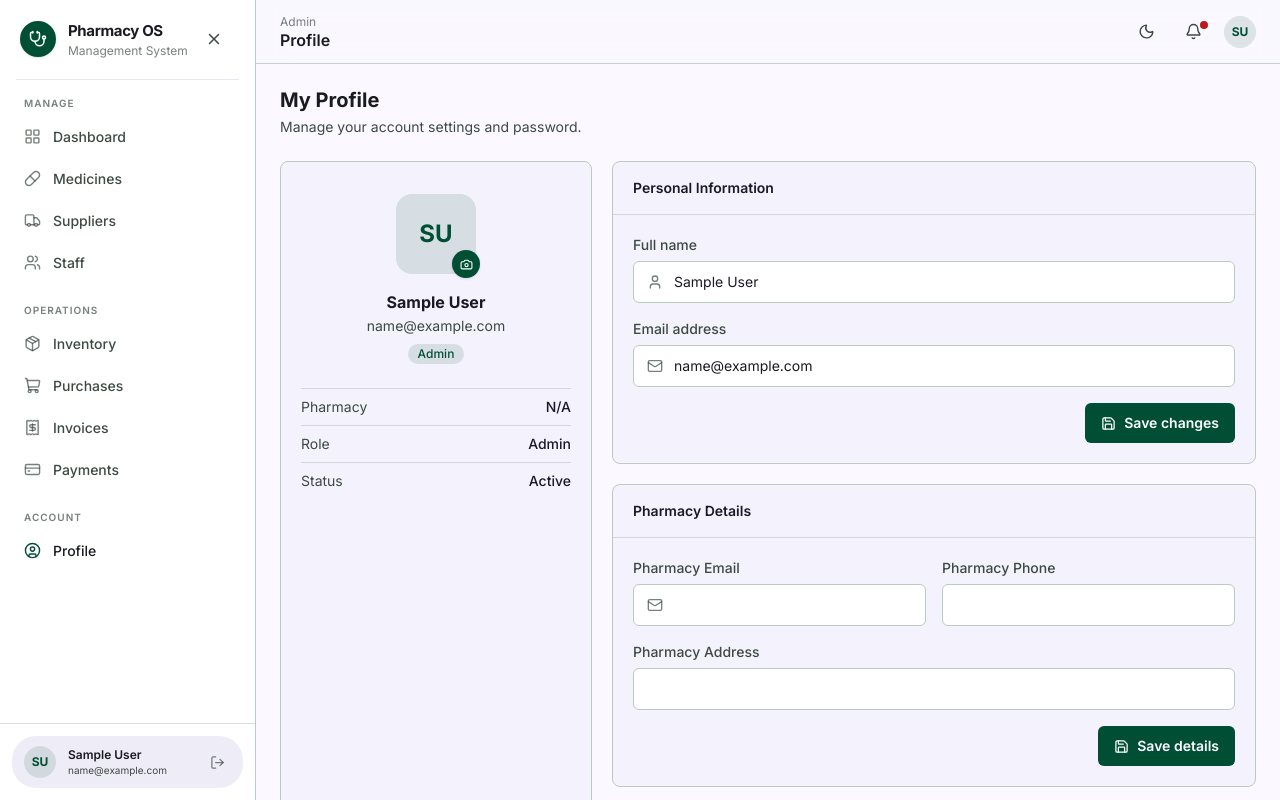
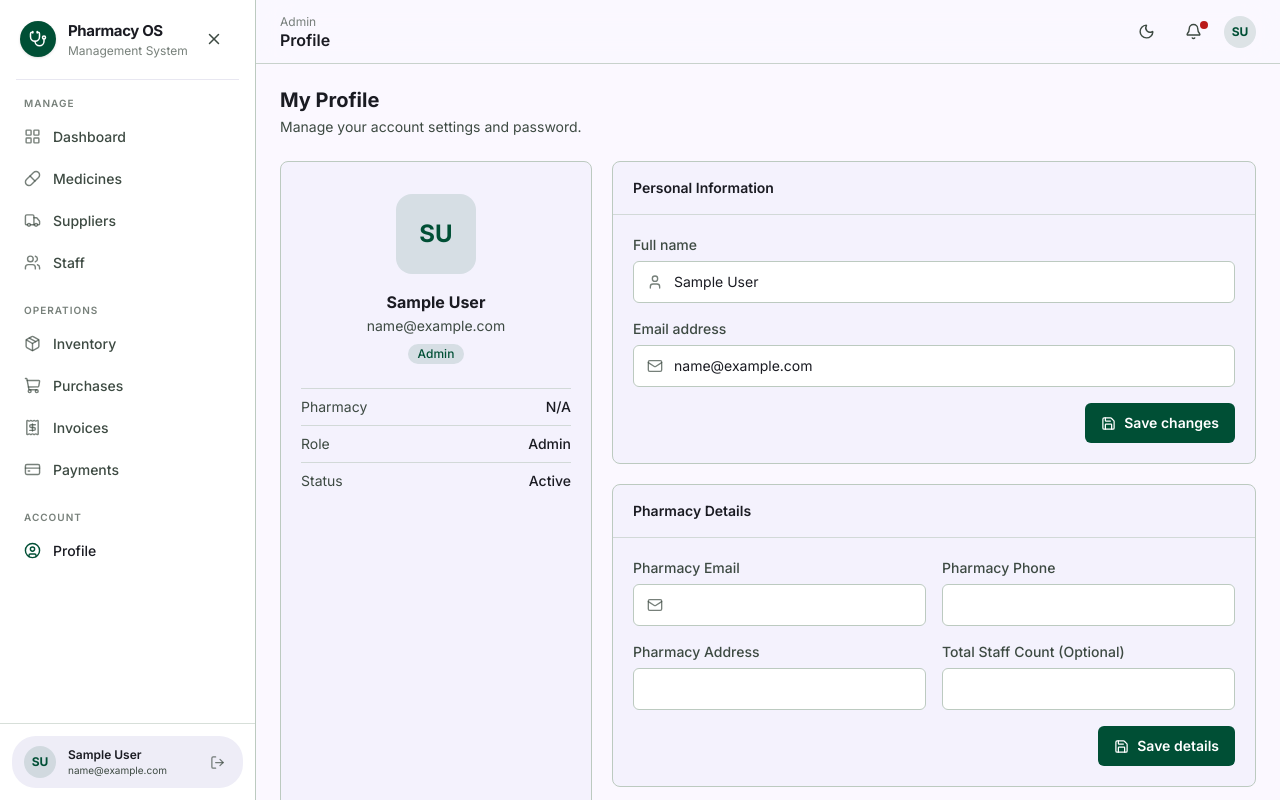
Before and after one commit to MIbrahim453/pharmacy-management-system, a React app in the folder frontend/: page /admin/profile in a window 1280 px wide. Shown: the top 800 px of the page. Built offline with nearby package versions, Linux system fonts and the light colour scheme; no server answers; sample sign-in values are in the browser's storage; the HTML template or start-up script is replaced by a standard one.

Commit message:
Enhance validation and UI for pharmacy details and medicines management

```diff
--- a/frontend/src/components/ui/Table.jsx
+++ b/frontend/src/components/ui/Table.jsx
@@ -1,6 +1,6 @@
-export function Table({ className, children }) {
+export function Table({ className, wrapperClassName = 'overflow-x-auto', children }) {
   return (
-    <div className="w-full overflow-x-auto">
+    <div className={`w-full ${wrapperClassName}`}>
       <table className={`data-table ${className || ''}`}>{children}</table>
     </div>
   );
--- a/frontend/src/features/admin/pages/Medicines.jsx
+++ b/frontend/src/features/admin/pages/Medicines.jsx
@@ -240,10 +240,10 @@ export default function Medicines() {
           </div>
         </div>
 
-        <Table>
+        <Table wrapperClassName="overflow-x-hidden">
           <thead>
             <tr>
-              <Th>Medicine (Brand & Generic)</Th>
+              <Th>Medicine</Th>
               <Th>Category</Th>
               <Th>Manufacturer</Th>
               <Th>Sale Unit</Th>
@@ -270,10 +270,7 @@ export default function Medicines() {
                       <div className="flex h-10 w-10 shrink-0 items-center justify-center rounded-xl bg-primary/12 text-primary text-xs font-bold">
                         {m.name.slice(0, 2).toUpperCase()}
                       </div>
-                      <div>
-                        <div className="text-sm font-bold text-on-surface">{m.name}</div>
-                        <div className="text-xs text-on-surface-variant font-medium italic">{m.genericName}</div>
-                      </div>
+                      <span className="text-sm font-bold text-on-surface">{m.name}</span>
                     </div>
                   </Td>
                   <Td>
@@ -292,8 +289,8 @@ export default function Medicines() {
                     {m.stock.toLocaleString()} {m.saleUnit}s
                   </Td>
                   <Td className="text-sm text-on-surface-variant tnum">{m.expiry || '—'}</Td>
-                  <Td>
-                    <Badge status={m.status} dot />
+                  <Td className="whitespace-nowrap">
+                    <Badge status={m.status} dot className="whitespace-nowrap" />
                   </Td>
                   <Td>
                     <div className="flex items-center gap-1">
--- a/frontend/src/features/profile/pages/Profile.jsx
+++ b/frontend/src/features/profile/pages/Profile.jsx
@@ -2,7 +2,7 @@ import { useState, useEffect } from 'react';
 import { useSelector, useDispatch } from 'react-redux';
 import { useForm } from 'react-hook-form';
 import { toast } from 'sonner';
-import { User as UserIcon, Mail, Lock, Save, Camera, Percent, ShieldAlert, AlertTriangle } from 'lucide-react';
+import { User as UserIcon, Mail, Lock, Save, Percent, ShieldAlert, AlertTriangle } from 'lucide-react';
 import PageHeader from '../../../components/common/PageHeader';
 import { Card, CardHeader, CardTitle, CardBody } from '../../../components/ui/Card';
 import Input from '../../../components/ui/Input';
@@ -68,7 +68,7 @@ export default function Profile() {
     formState: { errors: detailsErrors },
   } = useForm({
     resolver: yupResolver(pharmacyDetailsSchema),
-    defaultValues: { pharmacyEmail: '', phone: '', address: '' },
+    defaultValues: { pharmacyEmail: '', phone: '', address: '', totalStaff: '' },
   });
 
   // Sync state from redux on load
@@ -96,6 +96,7 @@ export default function Profile() {
             pharmacyEmail: userData.pharmacyId.pharmacyEmail ?? '',
             phone: userData.pharmacyId.phone ?? '',
             address: userData.pharmacyId.address ?? '',
+            totalStaff: userData.pharmacyId.totalStaff !== undefined ? String(userData.pharmacyId.totalStaff) : '',
           });
         }
       } catch (error) {
@@ -166,6 +167,7 @@ export default function Profile() {
         pharmacyEmail: data.pharmacyEmail,
         phone: data.phone,
         address: data.address,
+        totalStaff: data.totalStaff !== undefined && data.totalStaff !== '' ? Number(data.totalStaff) : null,
       });
       toast.success('Pharmacy details updated successfully');
       setPharmacy(response.data?.data);
@@ -204,9 +206,6 @@ export default function Profile() {
               <div className="flex h-20 w-20 items-center justify-center rounded-2xl bg-primary/[0.12] text-2xl font-bold text-primary">
                 {initials(reduxUser?.name || 'User')}
               </div>
-              <button className="absolute -bottom-1 -right-1 flex h-7 w-7 items-center justify-center rounded-xl bg-primary text-on-primary hover:bg-primary/90 transition-colors shadow-sm">
-                <Camera size={13} />
-              </button>
             </div>
             <div className="mt-4">
               <div className="text-base font-bold text-on-surface">{reduxUser?.name || 'User'}</div>
@@ -271,12 +270,20 @@ export default function Profile() {
                       error={detailsErrors.phone?.message}
                     />
                   </div>
+                  <div className="grid grid-cols-1 sm:grid-cols-2 gap-4">
                     <Input
                       label="Pharmacy Address"
                       type="text"
                       {...registerDetails('address')}
                       error={detailsErrors.address?.message}
                     />
+                    <Input
+                      label="Total Staff Count (Optional)"
+                      type="number"
+                      {...registerDetails('totalStaff')}
+                      error={detailsErrors.totalStaff?.message}
+                    />
+                  </div>
                   <div className="flex justify-end">
                     <Button type="submit" size="sm" loading={detailsSaving} icon={<Save size={15} />}>Save details</Button>
                   </div>
--- a/frontend/src/utils/validation.js
+++ b/frontend/src/utils/validation.js
@@ -359,6 +359,12 @@ export const pharmacyDetailsSchema = yup.object().shape({
     .max(255, "Address cannot exceed 255 characters")
     .optional()
     .default(""),
+  totalStaff: yup
+    .number()
+    .typeError("Staff count must be a number")
+    .transform((value) => (isNaN(value) ? undefined : value))
+    .nullable()
+    .optional(),
 });
 
 export default yupResolver;
```
Also changed, not shown: 2 other files (tests, documents, lock files or other folders). Lines whose indentation alone changed are shown as unchanged.
